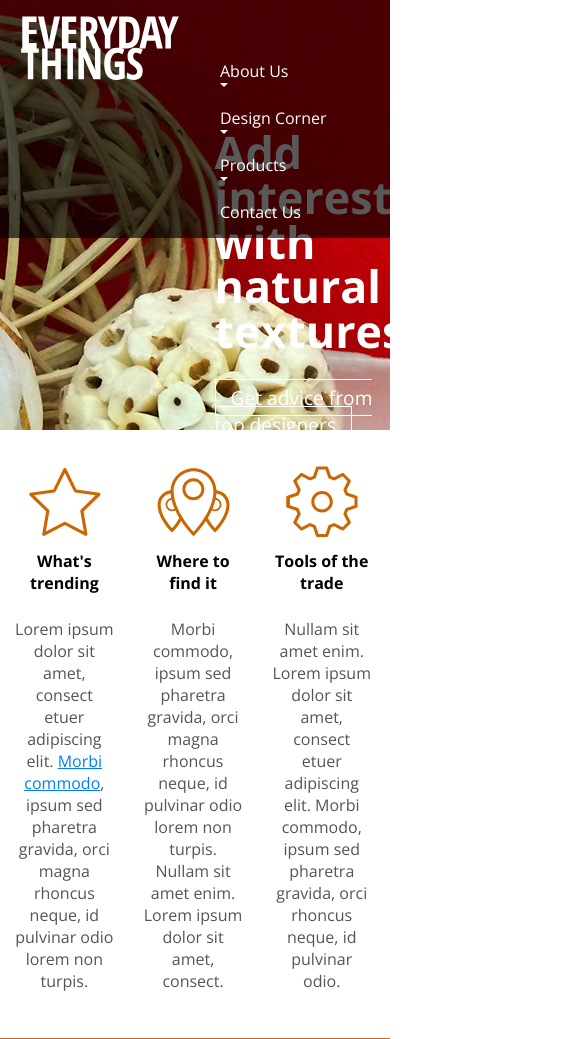
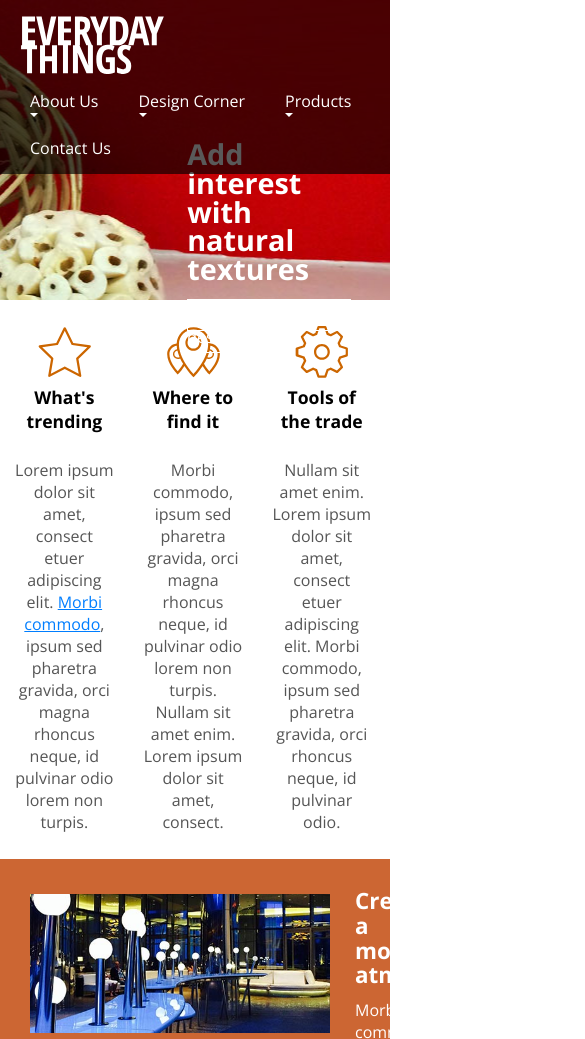
Before and after one commit to lexannal/WEBD2121_Responsive_Project1, a plain HTML site: page index.html in a window 390 px wide. Shown: the top 1039 px of the page, 585 px wide, since content can reach past the window. Drawn offline with nearby package versions, Linux system fonts and the light colour scheme.

Commit message:
adding media query for layout adjustments

```diff
--- a/css/screen.css
+++ b/css/screen.css
@@ -353,3 +353,108 @@ footer a:visited {
 footer a:hover {
     color: #000;
 }
+
+
+/* media queries */
+
+@media screen and (max-width: 1000px) {
+
+    h1 {
+        font-size: 2.4em;
+    }
+
+    /* header */
+    header div.hero {
+        left: 56%;
+    }
+    header div.hero h1 {
+        margin-bottom: 20px;
+    }
+
+    /* section - atmosphere */
+    section.atmosphere article {
+        padding-left: 400px;
+        background-size: 375px auto;
+    }
+}
+
+@media screen and (max-width: 825px) {
+
+    h1 {
+        font-size: 2.2em;
+    }
+
+    /* header */
+    header {
+        height: 300px;
+        background-image: url(../images/banner_825.jpg);
+    }
+    header div.hero {
+        top: 120px;
+        left: 48%;
+    }
+
+    /* section - atmosphere */
+    section.atmosphere article {
+        padding-left: 325px;
+        background-size: 300px auto;
+    }
+
+    /* section - how to */
+    section.how-to blockquote p.quote {
+        font-size: 1.1em;
+        line-height: 1.2em;
+    }
+    section.how-to blockquote p.credit {
+        font-size: .85em;
+    }
+}
+
+@media screen and (max-width: 760px) {
+
+    h1 {
+        font-size: 1.8em;
+    }
+    h2 {
+        font-size: 1.4em;
+    }
+    h3 {
+        font-size: 1.1em;
+    }
+    a.btn {
+        font-size: 1em;
+    }
+
+    /* header */
+    header a.logo {
+        width: 145px;
+        height: 60px;
+    }
+    header div.hero {
+        top: 140px;
+        left: 48%;
+    }
+
+    /* section-main */
+    section.main {
+        margin-top: 10px;
+        margin-bottom: 10px;
+    }
+    section.main aside div.content {
+        background-size: 55px 55px;
+        padding-top: 60px;
+    }
+
+    /* section-how to */
+    section.how-to aside div.content img {
+        width: 85%;
+    }
+
+    /* navigation */
+    nav {
+        padding-top: 80px;
+    }
+    nav > ul {
+        padding-left: 10px;
+    }
+}
```
